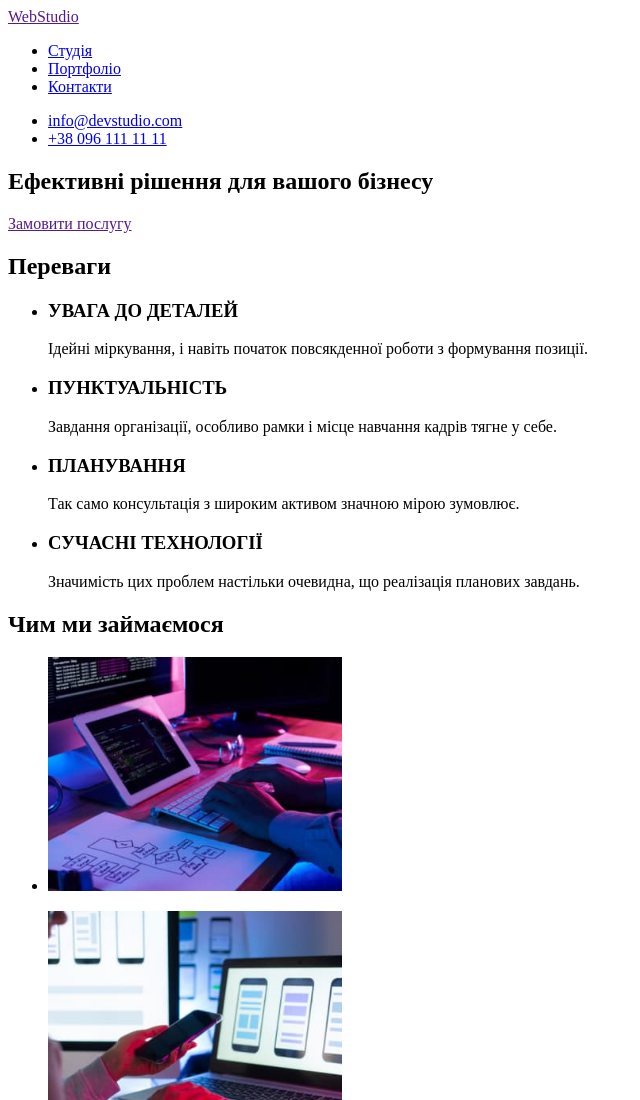
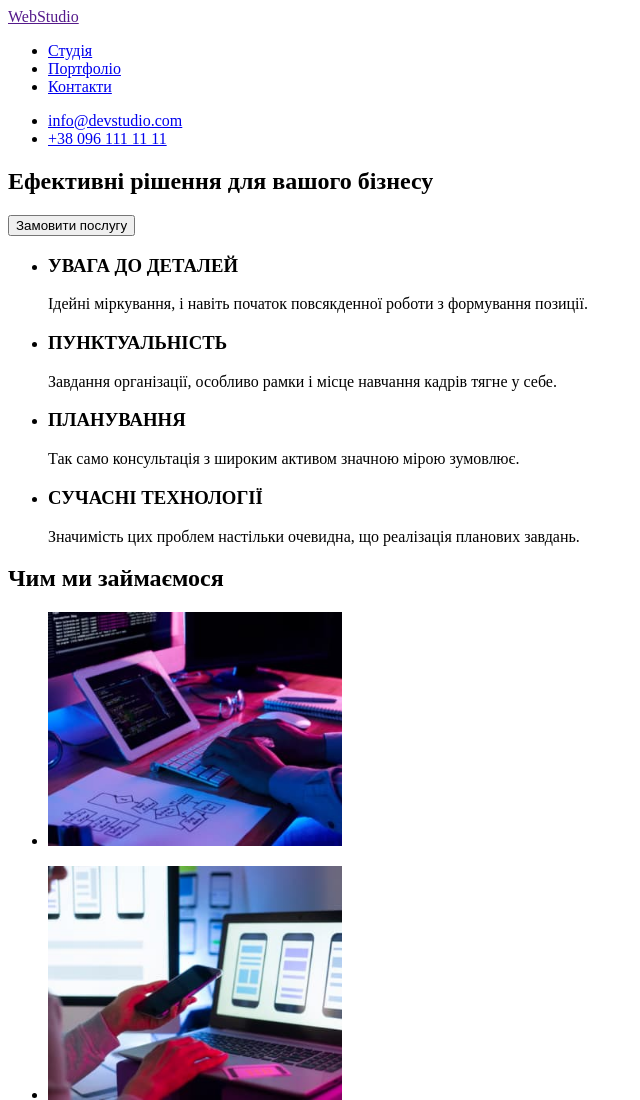
Before and after one commit to RomanVoz/goit-markup-hw-01, a plain HTML site: page index.html in a window 1280 px wide. Shown: the top 1100 px of the page, without its empty margins (0-640 px from the left). Drawn offline with Linux system fonts and the light colour scheme.

Commit message:
Исправления

```diff
--- a/index.html
+++ b/index.html
@@ -11,7 +11,7 @@
         <nav>
         <a href="">WebStudio</a>
             <ul>
-                <li><a href="./index.html"> Студія</a></li>
+                <li><a href="./index.html">Студія</a></li>
                 <li><a href="./index.html">Портфоліо</a></li>
                 <li><a href="./index.html">Контакти</a></li>
             </ul>
@@ -24,10 +24,10 @@
     <main>
         <section>
             <h1>Ефективні рішення для вашого бізнесу</h1>
-            <a href="">Замовити послугу</a>
+            <button type="button">Замовити послугу</button>
         </section>
         <section>
-            <h2> Переваги</h2>
+            <h2 hidden> Переваги</h2>
             <ul>
                 <li>
                     <h3>УВАГА ДО ДЕТАЛЕЙ</h3>
```
